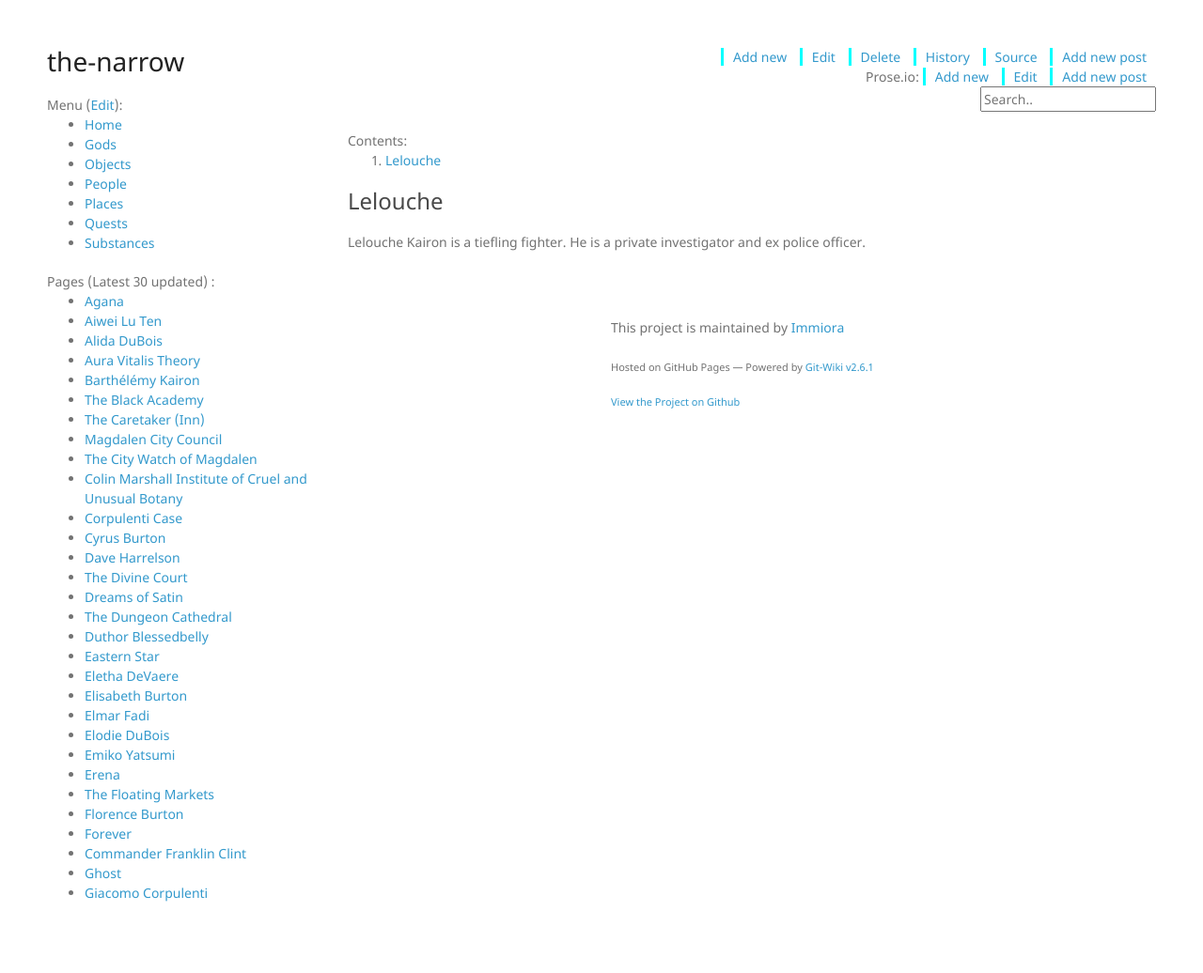
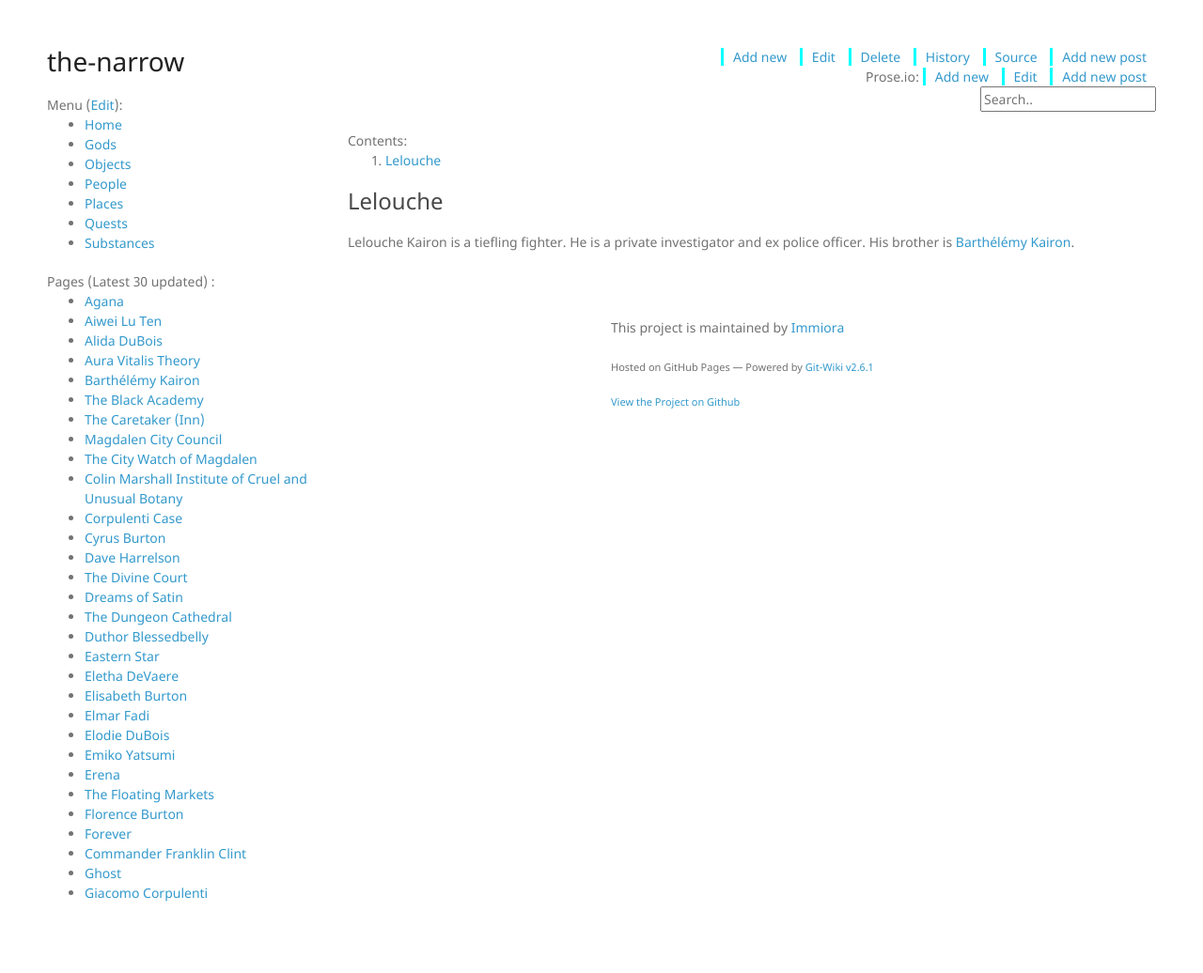
Before and after one commit to Immiora/the-narrow, a Jekyll site: the page built from wiki/people/LeloucheKairon.md, in a window 1280 px wide. Shown: the whole page at 94% size. Built offline with Jekyll 4.4.1, drawn with Linux system fonts in a browser that asks for light colours; nearby versions of some CDN libraries.

Commit message:
Update LeloucheKairon.md

```diff
--- a/wiki/people/LeloucheKairon.md
+++ b/wiki/people/LeloucheKairon.md
@@ -5,4 +5,4 @@ categories: people
 
 ### Lelouche
 
-Lelouche Kairon is a tiefling fighter. He is a private investigator and ex police officer.
+Lelouche Kairon is a tiefling fighter. He is a private investigator and ex police officer. His brother is [Barthélémy Kairon](BarthelemyKairon).
```
